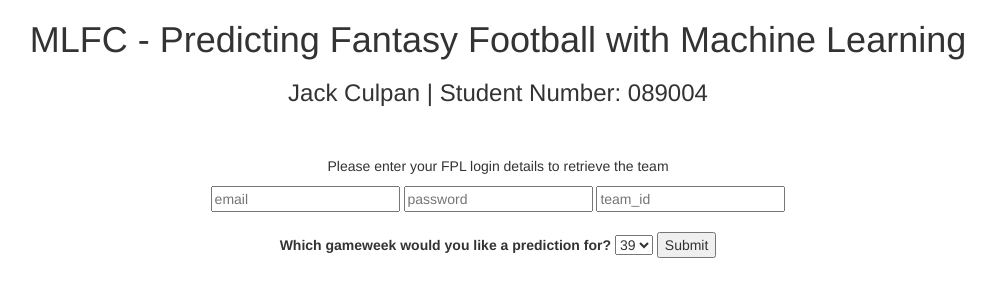
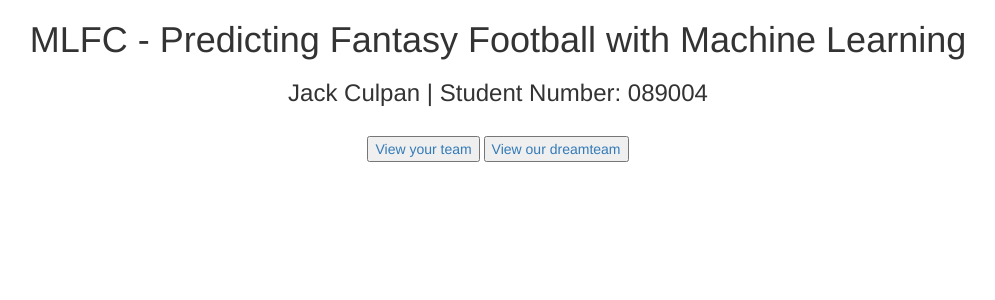
Before and after one commit to jackculpan/mlfc, a Flask app: template templates/dreamteam.html in a window 1280 px wide. Shown: the top 300 px of the page, without its empty margins (142-1137 px from the left). Run offline with Flask 2, Linux system fonts and the light colour scheme; the template is opened without the code that fills it, so the values that code supplies are empty; parts of the project's set-up code (start-up, migrations or seed data) failed here and were passed over; some libraries are stand-ins or nearby versions; grey boxes are pictures that could not be loaded.

Commit message:
updated site with buttons

```diff
--- a/app.py
+++ b/app.py
@@ -130,18 +130,20 @@ def dream_team():
 
   for i in range(players.shape[0]):
     if decisions[i].value() != 0:
-        print("**{}** Points = {}, Price = {}".format(names[i], players.prediction[i], prices[i]))
+        #print("**{}** Points = {}, Price = {}".format(names[i], players.prediction[i], prices[i]))
         selection.append(names[i])
+    if captain_decisions[i].value() == 1:
+        #print("**CAPTAIN: {}** Points = {}, Price = {}".format(names[i], players.prediction[i], prices[i]))
+        captain_selection.append(names[i])
+    if sub_decisions[i].value() == 1:
+        #print("**SUBS: {}** Points = {}, Price = {}".format(names[i], players.prediction[i], prices[i]))
+        sub_selection.append(names[i])
 
-  for i in range(players.shape[0]):
-    if captain_decisions[i].value() == 1:
-        print("**CAPTAIN: {}** Points = {}, Price = {}".format(names[i], players.prediction[i], prices[i]))
-        captain_selection.append(names[i])
+  # for i in range(players.shape[0]):
 
-  for i in range(players.shape[0]):
-    if sub_decisions[i].value() == 1:
-        print("**SUBS: {}** Points = {}, Price = {}".format(names[i], players.prediction[i], prices[i]))
-        sub_selection.append(names[i])
+
+  # for i in range(players.shape[0]):
+
 
   subs = [players[players.web_name == sub_selection[i]] for i in range(len(sub_selection))]
   subs = pd.concat(subs)
@@ -181,6 +183,7 @@ def dream_team():
   sub_points = int(sum(subs.prediction))
 
   return flask.render_template('dreamteam.html',
+                               gameweek=(gameweek),
                                strikers=(zip(strikers['web_name'], strikers['team_short_name'], strikers['opponent_short_team_name'], strikers['prediction'].round())),\
                                midfielders=(zip(midfielders['web_name'],midfielders['team_short_name'], midfielders['opponent_short_team_name'], midfielders['prediction'].round())), \
                                defenders=(zip(defenders['web_name'], defenders['team_short_name'], defenders['opponent_short_team_name'], defenders['prediction'].round())), \
--- a/templates/dreamteam.html
+++ b/templates/dreamteam.html
@@ -5,36 +5,21 @@
     <meta name="viewport" content="width=device-width, initial-scale=1, shrink-to-fit=no">
     <meta name="viewport" content="width=device-width, initial-scale=1">
     <link rel="stylesheet" href="https://stackpath.bootstrapcdn.com/bootstrap/3.4.1/css/bootstrap.min.css" integrity="sha384-HSMxcRTRxnN+Bdg0JdbxYKrThecOKuH5zCYotlSAcp1+c8xmyTe9GYg1l9a69psu" crossorigin="anonymous">
-    <title>MLFC</title>
+    <title>MLFC - Dreamteam</title>
   </head>
   <body>
     <div class="container">
       <div class="row" align="center">
         <h1> MLFC - Predicting Fantasy Football with Machine Learning </h1>
         <h3> Jack Culpan | Student Number: 089004 </h3>
+        <br>
+        <a href="/" class="href"><button>View your team</button> </a> <a href="/dreamteam" class="href"><button>View our dreamteam</button></a>
         <br><br>
-        <form action="{{ url_for('main') }}" method="POST">
-          <fieldset>
-            <p>Please enter your FPL login details to retrieve the team</p>
-            <input type="text" name='email' placeholder="email">
-            <input type="password" name='password' placeholder="password">
-            <input type="int" name='user_id' placeholder="team_id">
-            <br> <br>
-            <label for="gameweek">Which gameweek would you like a prediction for?</label>
-              <select name="gameweek" id="gameweek">
-                <option value="39">39</option>
-                <option value="40">40</option>
-                <option value="41">41</option>
-              </select>
-            <input type="Submit">
-          </fieldset>
-        </form>
-        <br>
         <div class="players" align="center" style="background-image: url('https://images.unsplash.com/photo-1583296736338-23226493a0ff?ixlib=rb-1.2.1&auto=format&fit=crop&w=634&q=80'); background-repeat:no-repeat;   background-size: cover; color: white; width:100%; height: 100%;">
           {% if strikers %}
           <div class="team" align='center' style="">
               <br>
-              <h2> Here's your team: </h2>
+              <h2> Here's our predicted dreamteam for gameweek {{ gameweek }}: </h2>
               <br>
             <div class="goalkeepers" style='display: grid;  grid-template-columns: auto; grid-template-rows: 100% 100%; justify-content: center; width:100%; height: 100%;'>
               {% for prediction in goalkeepers %}
--- a/templates/main.html
+++ b/templates/main.html
@@ -12,6 +12,8 @@
       <div class="row" align="center">
         <h1> MLFC - Predicting Fantasy Football with Machine Learning </h1>
         <h3> Jack Culpan | Student Number: 089004 </h3>
+        <br>
+        <a href="/" class="href"><button>View your team</button> </a> <a href="/dreamteam" class="href"><button>View our dreamteam</button></a>
         <br><br>
         <form action="{{ url_for('main') }}" method="POST">
           <fieldset>
```
